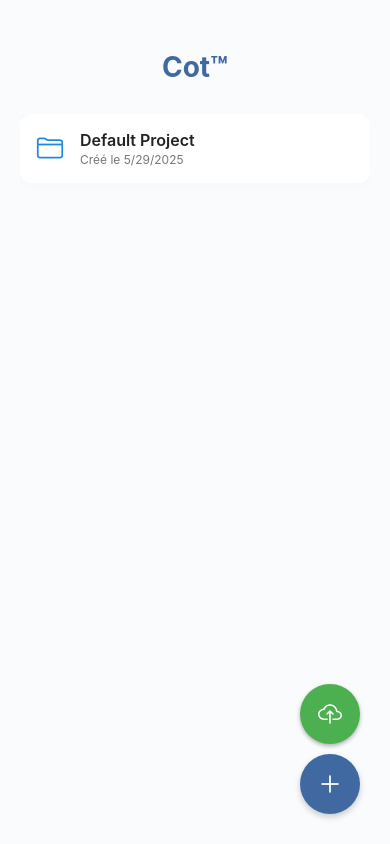
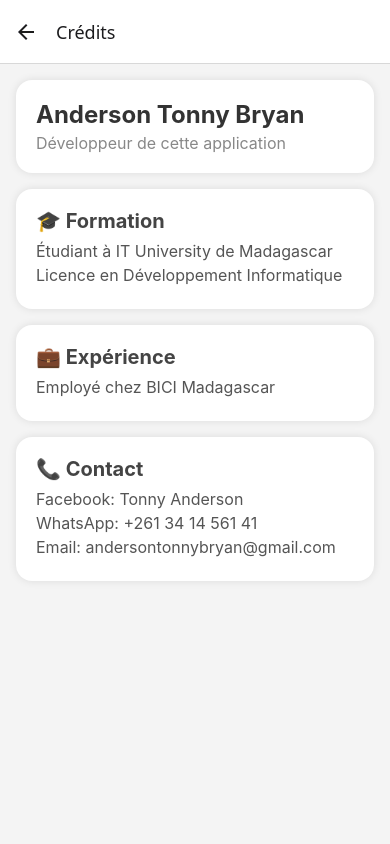
Before and after one commit to tonnyBryan/cot, a React Native app: screen /CreditScreen in a window 390 px wide. Built offline with nearby package versions, Linux system fonts and the light colour scheme.

Commit message:
credit screen

```diff
--- a/App.js
+++ b/App.js
@@ -8,6 +8,7 @@ import PaiementScreen from './src/screens/PaiementScreen';
 import { SessionProvider } from './src/context/SessionProvider';
 import ProjectSelectionScreen from "./src/screens/ProjectSelectionScreen";
 import CreateProjectScreen from "./src/screens/CreateProjectScreen";
+import CreditScreen from "./src/screens/CreditScreen";
 
 const Stack = createNativeStackNavigator();
 
@@ -41,6 +42,12 @@ export default function App() {
                             component={PaiementScreen}
                             options={{ title: 'Paiement' }}
                         />
+
+                        <Stack.Screen
+                            name="CreditScreen"
+                            component={CreditScreen}
+                            options={{ title: 'Crédits' }}
+                        />
                     </Stack.Navigator>
                 </NavigationContainer>
             </SessionProvider>
--- a/package.json
+++ b/package.json
@@ -27,6 +27,7 @@
     "react": "19.0.0",
     "react-dom": "19.0.0",
     "react-native": "0.79.2",
+    "react-native-animatable": "^1.4.0",
     "react-native-gesture-handler": "~2.24.0",
     "react-native-paper": "^5.14.5",
     "react-native-reanimated": "~3.17.4",
--- a/src/chatbot/IAStatic.js
+++ b/src/chatbot/IAStatic.js
@@ -57,7 +57,8 @@ const IAContext = {
     // api_token: "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"
 
     api_url: "https://openrouter.ai/api/v1/chat/completions",
-    api_token: "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"
+    ai_model: "meta-llama/llama-3.3-8b-instruct:free",
+    api_token: "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"
 
 };
 
--- /dev/null
+++ b/src/screens/CreditScreen.js
@@ -0,0 +1,74 @@
+import React from 'react';
+import { View, Text, StyleSheet, ScrollView, Linking } from 'react-native';
+import Animated, { FadeInDown } from 'react-native-reanimated';
+import { Ionicons } from '@expo/vector-icons';
+
+export default function CreditScreen() {
+    return (
+        <ScrollView style={styles.container}>
+            <Animated.View entering={FadeInDown.delay(100)} style={styles.card}>
+                <Text style={styles.name}>Anderson Tonny Bryan</Text>
+                <Text style={styles.subtitle}>Développeur de cette application</Text>
+            </Animated.View>
+
+            <Animated.View entering={FadeInDown.delay(300)} style={styles.card}>
+                <Text style={styles.sectionTitle}>🎓 Formation</Text>
+                <Text style={styles.cardText}>Étudiant à IT University de Madagascar</Text>
+                <Text style={styles.cardText}>Licence en Développement Informatique</Text>
+            </Animated.View>
+
+            <Animated.View entering={FadeInDown.delay(500)} style={styles.card}>
+                <Text style={styles.sectionTitle}>💼 Expérience</Text>
+                <Text style={styles.cardText}>Employé chez BICI Madagascar</Text>
+            </Animated.View>
+
+            <Animated.View entering={FadeInDown.delay(700)} style={styles.card}>
+                <Text style={styles.sectionTitle}>📞 Contact</Text>
+                <Text style={styles.cardText}>Facebook: Tonny Anderson</Text>
+                <Text style={styles.cardText}>WhatsApp: +261 34 14 561 41</Text>
+                <Text style={styles.cardText} onPress={() => Linking.openURL('mailto:andersontonnybryan@gmail.com')}>
+                    Email: andersontonnybryan@gmail.com
+                </Text>
+            </Animated.View>
+        </ScrollView>
+    );
+}
+
+const styles = StyleSheet.create({
+    container: {
+        flex: 1,
+        backgroundColor: '#f4f4f4',
+        padding: 16,
+    },
+    card: {
+        backgroundColor: '#fff',
+        borderRadius: 16,
+        padding: 20,
+        marginBottom: 16,
+        shadowColor: '#000',
+        shadowOpacity: 0.1,
+        shadowRadius: 8,
+        elevation: 5,
+    },
+    name: {
+        fontSize: 24,
+        fontWeight: 'bold',
+        color: '#333',
+    },
+    subtitle: {
+        fontSize: 16,
+        color: '#888',
+        marginTop: 4,
+    },
+    sectionTitle: {
+        fontSize: 20,
+        fontWeight: 'bold',
+        marginBottom: 8,
+        color: '#444',
+    },
+    cardText: {
+        fontSize: 16,
+        color: '#555',
+        marginBottom: 4,
+    },
+});
--- a/src/screens/IAScreen.js
+++ b/src/screens/IAScreen.js
@@ -70,8 +70,6 @@ export default function IAScreen() {
                 content: getSystemMessage(IAContext, currentProject, regrouperParFamille(appData))
             };
 
-            console.log(JSON.stringify(systemMessage));
-
             const formattedMessages = [
                 systemMessage,
                 ...updatedMessages.map(msg => ({
@@ -92,7 +90,7 @@ export default function IAScreen() {
                     'Authorization': `Bearer ${IAContext.api_token}`
                 },
                 body: JSON.stringify({
-                    model: "deepseek/deepseek-r1:free",
+                    model: IAContext.ai_model,
                     messages: formattedMessages
                 })
                 // body: JSON.stringify({
--- a/src/screens/ProjectSelectionScreen.js
+++ b/src/screens/ProjectSelectionScreen.js
@@ -278,6 +278,14 @@ export default function ProjectSelectionScreen() {
                 showsVerticalScrollIndicator={false}
             />
 
+            <TouchableOpacity
+                style={[styles.fab, { bottom: 175, backgroundColor: '#888' }]}
+                onPress={() => navigation.navigate('CreditScreen')}
+            >
+                <Ionicons name="information-circle-outline" size={28} color="#fff" />
+            </TouchableOpacity>
+
+
             <TouchableOpacity style={styles.importFab}  onPress={handleImportProject}>
                 <Ionicons name="cloud-upload-outline" size={24} color="#fff" />
             </TouchableOpacity>
```
Also changed, not shown: 1 other file (tests, documents, lock files or other folders).
